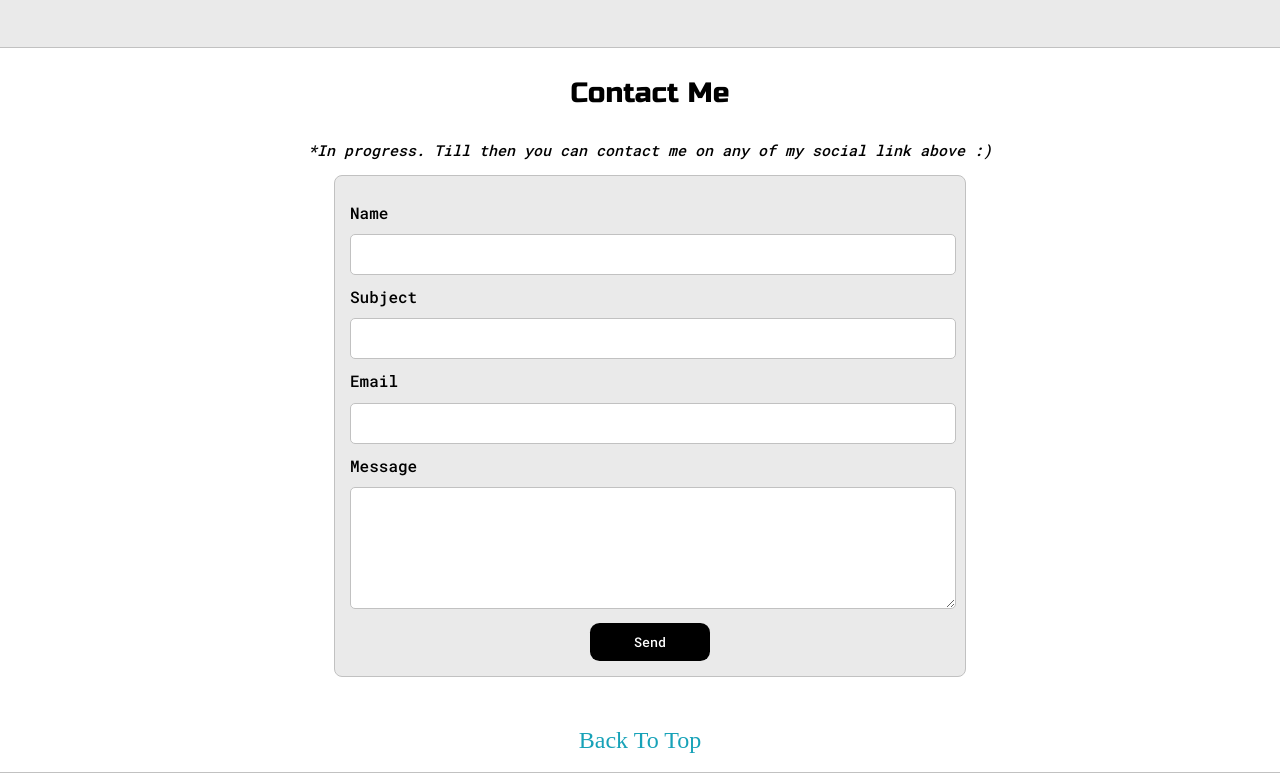
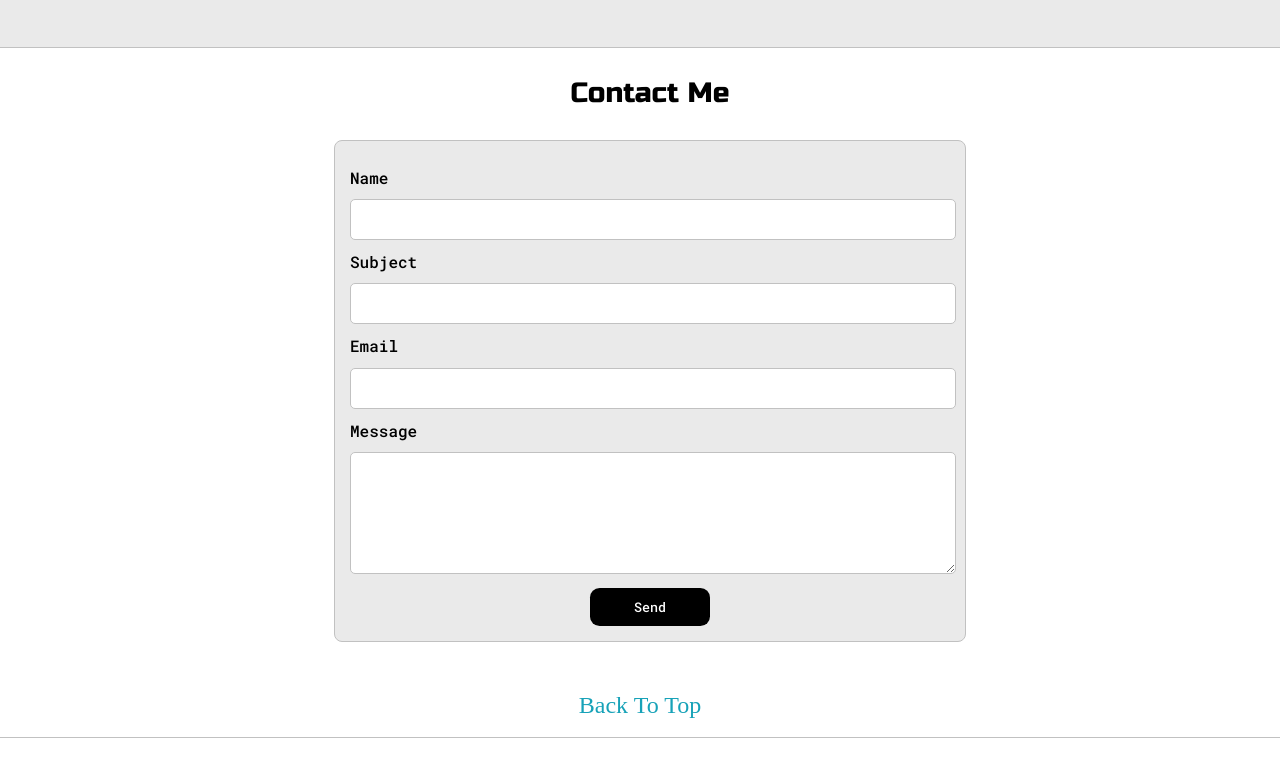
Before and after one commit to jaykumar23/portfolio, a plain HTML site: page index.html in a window 1280 px wide. Shown: the part 2801-3574 px from the top of the page. After the commit the page ends 3539 px from the top, so only its background shows below. Drawn offline with Linux system fonts and the light colour scheme.

Commit message:
Update index.html

```diff
--- a/index.html
+++ b/index.html
@@ -254,7 +254,7 @@
       <a href=""></a>
       <h3 style="text-align: center; padding-bottom: 2px;">Contact Me</h3>
       <center>
-        <p id="settings-note">*In progress. Till then you can contact me on any of my social link above :)</p>
+        <p id="settings-note"></p>
       </center>
       <form id="contact-form">
         <a name="contact"></a>
```
